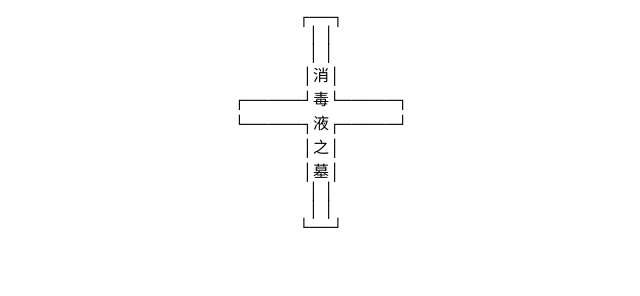
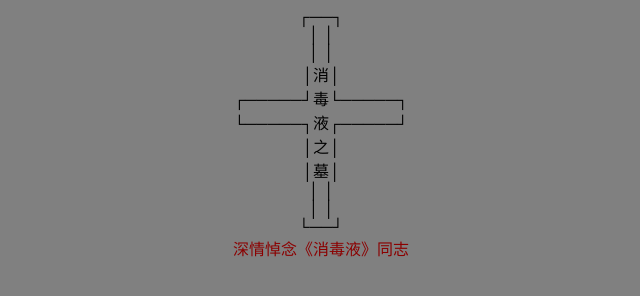
Before and after one commit to Locate2021/locate2021, a plain HTML site: page Sad.html in a window 1280 px wide. Shown: the whole page, without its empty margins (319-959 px from the left). Drawn offline with Linux system fonts and the light colour scheme.

Commit message:
Create Sad.html
asasasdcadsxwafcesqawsfweaqdqwseddqwsdaedx

```diff
--- a/Sad.html
+++ b/Sad.html
@@ -1,5 +1,5 @@
 <!DOCTYPE html>
-<html lang="zh">
+<html lang="zh", style="background-color: grey;">
 <head>
     <meta charset="UTF-8">
     <meta http-equiv="X-UA-Compatible" content="IE=edge">
@@ -7,7 +7,7 @@
     <title>消毒液之墓</title>
 </head>
 <body>
-    <div style="text-align: center;">
+    <div style="text-align: center; color:black">
         <!-- 请不要更改内容 -->
               ┌──┐<br>
               │   │<br>
@@ -20,6 +20,7 @@
               │   │<br>
               │   │<br>
               └──┘<br>
+        <div style="color: darkred;">深情悼念《消毒液》同志</div>
     </div>
 </body>
 </html>
```
